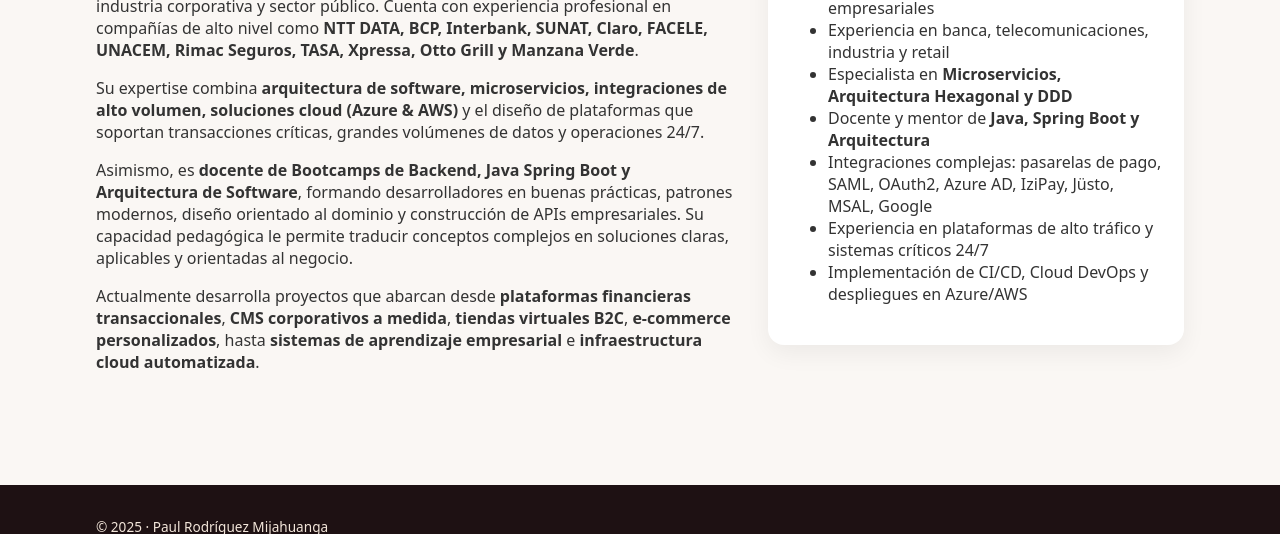
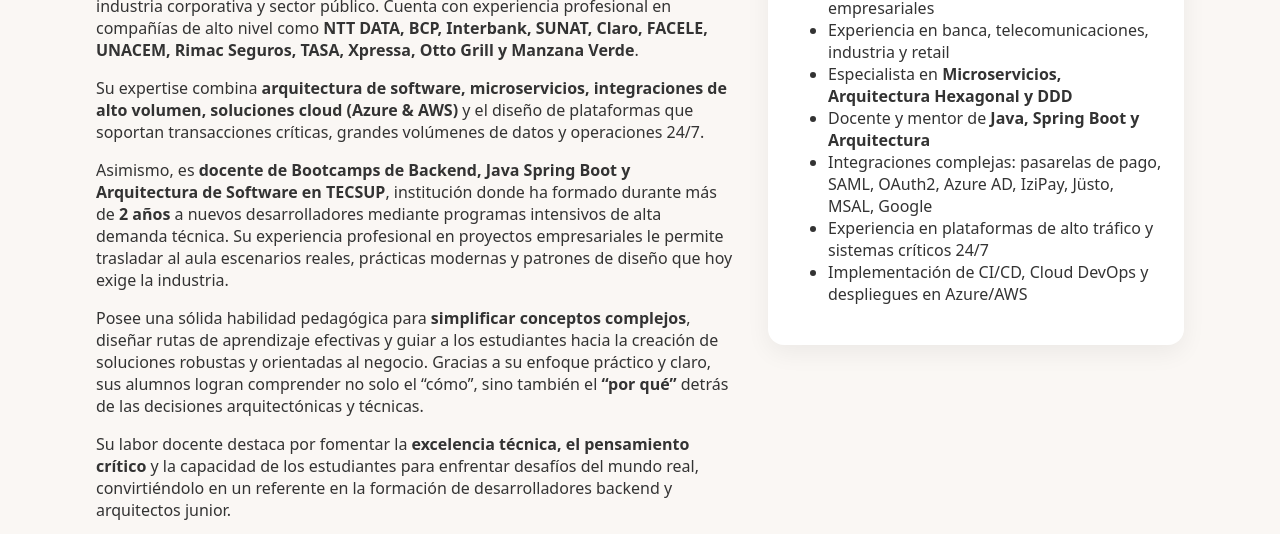
Before and after one commit to PaulNike/paul-portafolio, a plain HTML site: page home/about.html in a window 1280 px wide. Shown: the part 223-757 px from the top of the page. Drawn offline with Linux system fonts and the light colour scheme.

Commit message:
feat: fix mockups v1

```diff
--- a/home/about.html
+++ b/home/about.html
@@ -48,16 +48,30 @@
 
         <p>
           Asimismo, es <strong>docente de Bootcamps de Backend, Java Spring Boot y Arquitectura de
-          Software</strong>, formando desarrolladores en buenas prácticas, patrones modernos,
-          diseño orientado al dominio y construcción de APIs empresariales. Su capacidad
-          pedagógica le permite traducir conceptos complejos en soluciones claras, aplicables
-          y orientadas al negocio.
+          Software en TECSUP</strong>, institución donde ha formado durante más de <strong>2 años</strong> a
+          nuevos desarrolladores mediante programas intensivos de alta demanda técnica.
+          Su experiencia profesional en proyectos empresariales le permite trasladar al aula
+          escenarios reales, prácticas modernas y patrones de diseño que hoy exige la industria.
+        </p>
+
+        <p>
+          Posee una sólida habilidad pedagógica para <strong>simplificar conceptos complejos</strong>,
+          diseñar rutas de aprendizaje efectivas y guiar a los estudiantes hacia la creación de
+          soluciones robustas y orientadas al negocio. Gracias a su enfoque práctico y claro,
+          sus alumnos logran comprender no solo el “cómo”, sino también el <strong>“por qué”</strong> detrás de
+          las decisiones arquitectónicas y técnicas.
+        </p>
+
+        <p>
+          Su labor docente destaca por fomentar la <strong>excelencia técnica, el pensamiento crítico</strong> y
+          la capacidad de los estudiantes para enfrentar desafíos del mundo real, convirtiéndolo
+          en un referente en la formación de desarrolladores backend y arquitectos junior.
         </p>
 
         <p>
           Actualmente desarrolla proyectos que abarcan desde <strong>plataformas financieras
           transaccionales</strong>, <strong>CMS corporativos a medida</strong>, <strong>tiendas virtuales
-          B2C</strong>, <strong>e-commerce personalizados</strong>, hasta <strong>sistemas de aprendizaje
+          B2C</strong>, <strong>e-commerce personalizados</strong>, <strong>plataformas de pedido online</strong>, hasta <strong>sistemas de aprendizaje
           empresarial</strong> e <strong>infraestructura cloud automatizada</strong>.
         </p>
       </div>
```
Also changed, not shown: index.html (+8 -7 lines).
